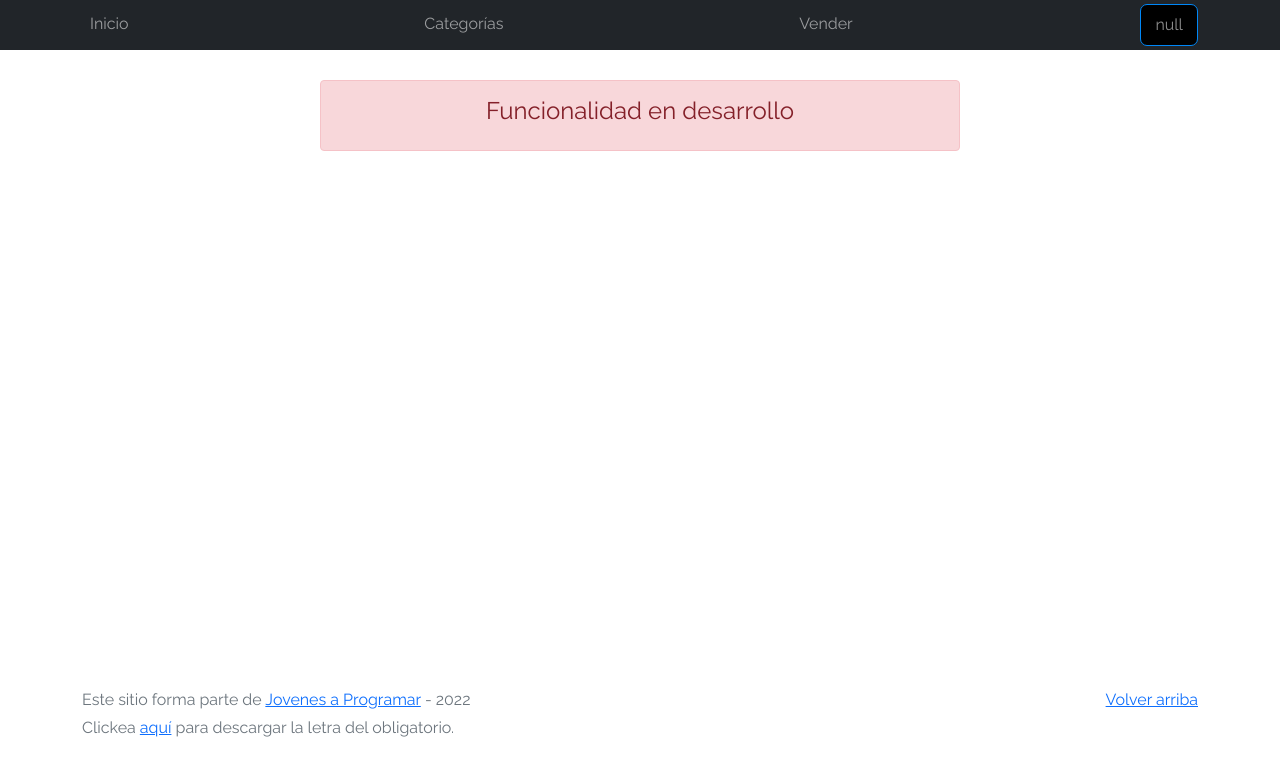
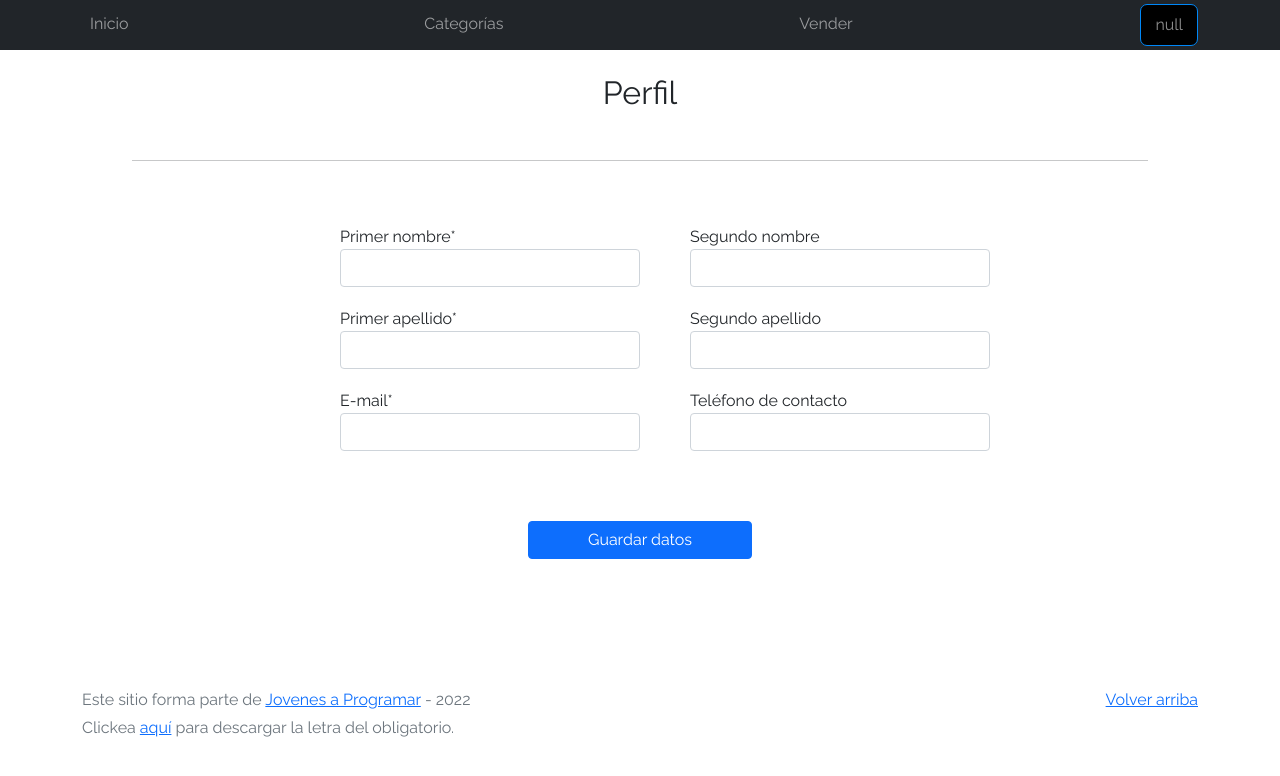
Before and after one commit to codenamecoffee/ecommerce-jap, a plain HTML site: page my-profile.html in a window 1280 px wide. Drawn offline with Linux system fonts and the light colour scheme.

Commit message:
entrega7

```diff
--- a/css/styles.css
+++ b/css/styles.css
@@ -113,6 +113,10 @@ footer p {
 }
 
 .cursor-active {
+  cursor: pointer;
+}
+
+#rebelButton {
   cursor: pointer;
 }
 
@@ -304,7 +308,7 @@ h5{
   width: max-content;
 }
 
-#direccionDeEnvio{
+#direccionDeEnvio, #profileData {
   display: flex;
   flex-direction: column;
 }
@@ -315,13 +319,21 @@ h5{
   flex-wrap: wrap;
 }
 
+#profileNames, #profileLastNames, #contactInfo {
+  display: flex;
+  flex-direction: row;
+  justify-content: center;
+  flex-wrap: wrap;
+}
+
 #cardData {
   display: flex;
   flex-direction: row;
   justify-content: space-around;
 }
 
-#calle, #esquina {
+#calle, #esquina, #firstName, #secondName, #firstLastName,
+#secondLastName, #profileMail, #profileTel {
   display: flex;
   flex-direction: column;
   padding-left: 50px;
@@ -419,3 +431,13 @@ h5{
 .specialAlert button {
   margin-top: 15px;
 }
+
+#saveProfileData {
+  margin-top: 50px;
+  margin-inline: 40%;
+}
+
+.seccion2 {
+  display: flex;
+  margin-inline: 50px;
+}
--- a/js/init.js
+++ b/js/init.js
@@ -44,7 +44,16 @@ function clearUser(){
   localStorage.clear();
 }
 
-let usuario = localStorage.getItem("user");
+function checkUser(){
+  if(localStorage.getItem("userMail")) {
+    window.location.href = "my-profile.html";
+  }
+  else {
+    window.location.href = "index.html";
+  }
+}
+
+let usuario = localStorage.getItem("userMail");
 console.log(usuario);
 let liUser = document.getElementById("userLogged");
 liUser.innerHTML = `
@@ -54,8 +63,10 @@ liUser.innerHTML = `
     </button>
     <ul class="dropdown-menu">
       <li><a class="dropdown-item" href="../cart.html">Mi carrito</a></li>
-      <li><a class="dropdown-item" href="../my-profile.html">Mi perfil</a></li>
+      <li id="rebelButton" onclick="checkUser()"><a class="dropdown-item">Mi perfil</a></li>
       <li onclick="clearUser()"><a class="dropdown-item" href="../index.html">Cerrar sesión</a></li>
     </ul>
   </div>
     `;
+
+    // href="../my-profile.html"
--- a/js/login.js
+++ b/js/login.js
@@ -59,7 +59,7 @@ p2.innerHTML = `Ingrese su contraseña`;
 function checkEmpty () {
 
    if(nombre.value && pass.value) {
-      localStorage.setItem("user",nombre.value);
+      localStorage.setItem("userMail",nombre.value);
       window.location.href = "ecommerce.html";
    }
    else if (nombre.value && !pass.value){
--- a/js/my-profile.js
+++ b/js/my-profile.js
@@ -0,0 +1,29 @@
+const firstName = document.getElementsByName("firstName");
+const secondName = document.getElementsByName("secondName");
+const lastName = document.getElementsByName("firstLastName");
+const secondLastName = document.getElementsByName("secondLastName");
+const eMail = document.getElementsByName("profileMail");
+const telNumber = document.getElementsByName("profileTel")
+
+const saveButton = document.getElementById("saveProfileData");
+
+function saveData () {
+   localStorage.setItem("userFirstName", firstName[0].value);
+   localStorage.setItem("userSecondName", secondName[0].value);
+   localStorage.setItem("userLastName", lastName[0].value);
+   localStorage.setItem("userSecondLastName", secondLastName[0].value)
+   localStorage.setItem("userMail", eMail[0].value);
+   localStorage.setItem("userTel", telNumber[0].value);
+}
+
+
+document.addEventListener("DOMContentLoaded", () => {
+
+   firstName[0].value = localStorage.getItem("userFirstName");
+   secondName[0].value = localStorage.getItem("userSecondName");
+   lastName[0].value = localStorage.getItem("userLastName");
+   secondLastName[0].value = localStorage.getItem("userSecondLastName");
+   eMail[0].value = localStorage.getItem("userMail");
+   telNumber[0].value = localStorage.getItem("userTel");
+
+})
--- a/my-profile.html
+++ b/my-profile.html
@@ -52,10 +52,82 @@
   </nav>
   <main>
     <div class="container">
-      <div class="alert alert-danger text-center" role="alert">
+      <!-- <div class="alert alert-danger text-center" role="alert">
         <h4 class="alert-heading">Funcionalidad en desarrollo</h4>
+      </div> -->
+      <div class="text-center p-4">
+        <h2>Perfil</h2>
       </div>
+
+      <hr class="seccion2">
+
+      <br>
+
+      <br>
+
+      <form onsubmit="saveData()">
+
+      <div id="profileData">
+
+        <div id="profileNames">
+
+          <div id="firstName">
+            <label for="firstName">Primer nombre*</label>
+            <input type="text" class="form-control" name="firstName" required>
+            <!-- <div class="invalid-feedback">
+              Debe ingresar un nombre.
+            </div> -->
+          </div>
+
+          <div id="secondName">
+            <label for="secondName">Segundo nombre</label>
+            <input type="text" class="form-control" name="secondName">
+          </div>
+
+        </div>
+
+        <div id="profileLastNames">
+
+          <div id="firstLastName">
+            <label for="firstLastName">Primer apellido*</label>
+            <input type="text" class="form-control" name="firstLastName" required>
+            <!-- <div class="invalid-feedback">
+              Debe ingresar un nombre.
+            </div> -->
+          </div>
+
+          <div id="secondLastName">
+            <label for="secondLastName">Segundo apellido</label>
+            <input type="text" class="form-control" name="secondLastName">
+          </div>
+
+        </div>
+
+        <div id="contactInfo">
+
+          <div id="profileMail">
+            <label for="profileMail">E-mail*</label>
+            <input type="text" class="form-control" name="profileMail" required>
+            <!-- <div class="invalid-feedback">
+              Debe ingresar un nombre.
+            </div> -->
+          </div>
+
+          <div id="profileTel">
+            <label for="profileTel">Teléfono de contacto</label>
+            <input type="text" class="form-control" name="profileTel">
+          </div>
+
+        </div>
+
+        <button id="saveProfileData" class="btn btn-primary" type="submit">Guardar datos</button>
+
+      </div>
+
+      </form>
+
     </div>
+
   </main>
   <footer class="text-muted">
     <div class="container">
```
